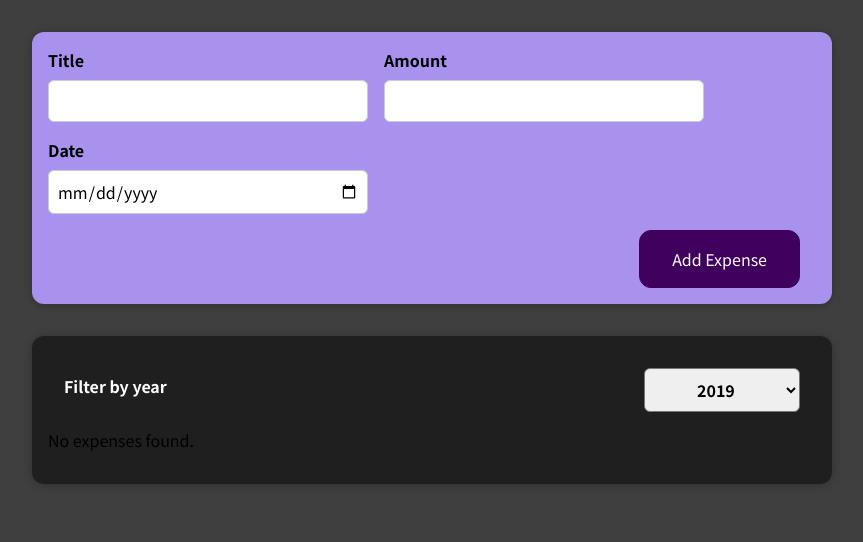
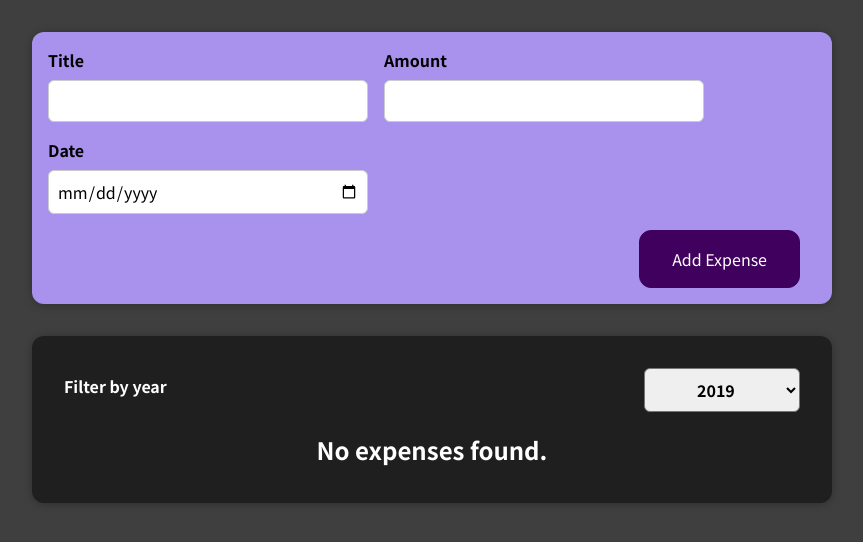
Before and after one commit to harshshah94/react-complete-guide, a React (Create React App) app: page / in a window 1280 px wide. Shown: the top 542 px of the page, without its empty margins (208-1071 px from the left). Built offline with nearby package versions, Linux system fonts and the light colour scheme.

Commit message:
Adding Conditional Return Statements

```diff
--- a/src/components/Expenses/ExpenseItem.js
+++ b/src/components/Expenses/ExpenseItem.js
@@ -5,6 +5,7 @@
 
 const ExpenseItem = (props) => {
   return (
+    <li>
       <Card className="expense-item">
         <ExpenseDate date={props.date} />
         <div className="expense-item__description">
@@ -12,6 +13,7 @@
           <div className="expense-item__price">${props.amount}</div>
         </div>
       </Card>
+    </li>
   );
 };
 
--- /dev/null
+++ b/src/components/Expenses/ExpenseList.css
@@ -0,0 +1,9 @@
+.expenses-list {
+  list-style: none;
+  padding: 0;
+}
+
+.expenses-list__fallback {
+  color: white;
+  text-align: center;
+}
--- /dev/null
+++ b/src/components/Expenses/ExpenseList.js
@@ -0,0 +1,23 @@
+import React from "react";
+import ExpenseItem from "./ExpenseItem";
+import "./ExpenseList.css";
+
+const ExpenseList = (props) => {
+  if (props.items.length === 0)
+    return <h2 className="expenses-list__fallback">No expenses found.</h2>;
+
+  return (
+    <ul className="expenses-list">
+      {props.items.map((expense) => (
+        <ExpenseItem
+          key={expense.id}
+          title={expense.title}
+          amount={expense.amount}
+          date={expense.date}
+        />
+      ))}
+    </ul>
+  );
+};
+
+export default ExpenseList;
--- a/src/components/Expenses/Expenses.js
+++ b/src/components/Expenses/Expenses.js
@@ -1,5 +1,5 @@
 import React, { useState } from "react";
-import ExpenseItem from "./ExpenseItem";
+import ExpenseList from "./ExpenseList";
 import ExpensesFilter from "./ExpensesFilter";
 import Card from "../UI/Card";
 import "./Expenses.css";
@@ -14,18 +14,6 @@
   const expensesByYear = props.expenseItems.filter((expense) => {
     return enteredYear === new Date(expense.date).getFullYear().toString();
   });
-  let expensesContent = <p>No expenses found.</p>;
-
-  if (expensesByYear.length > 0) {
-    expensesContent = expensesByYear.map((expense) => (
-      <ExpenseItem
-        key={expense.id}
-        title={expense.title}
-        amount={expense.amount}
-        date={expense.date}
-      />
-    ));
-  }
 
   return (
     <div>
@@ -44,7 +32,7 @@
               date={expense.date}
             />
           ))} */}
-        {expensesContent}
+        <ExpenseList items={expensesByYear} />
       </Card>
     </div>
   );
```
Lines whose indentation alone changed are shown as unchanged.
